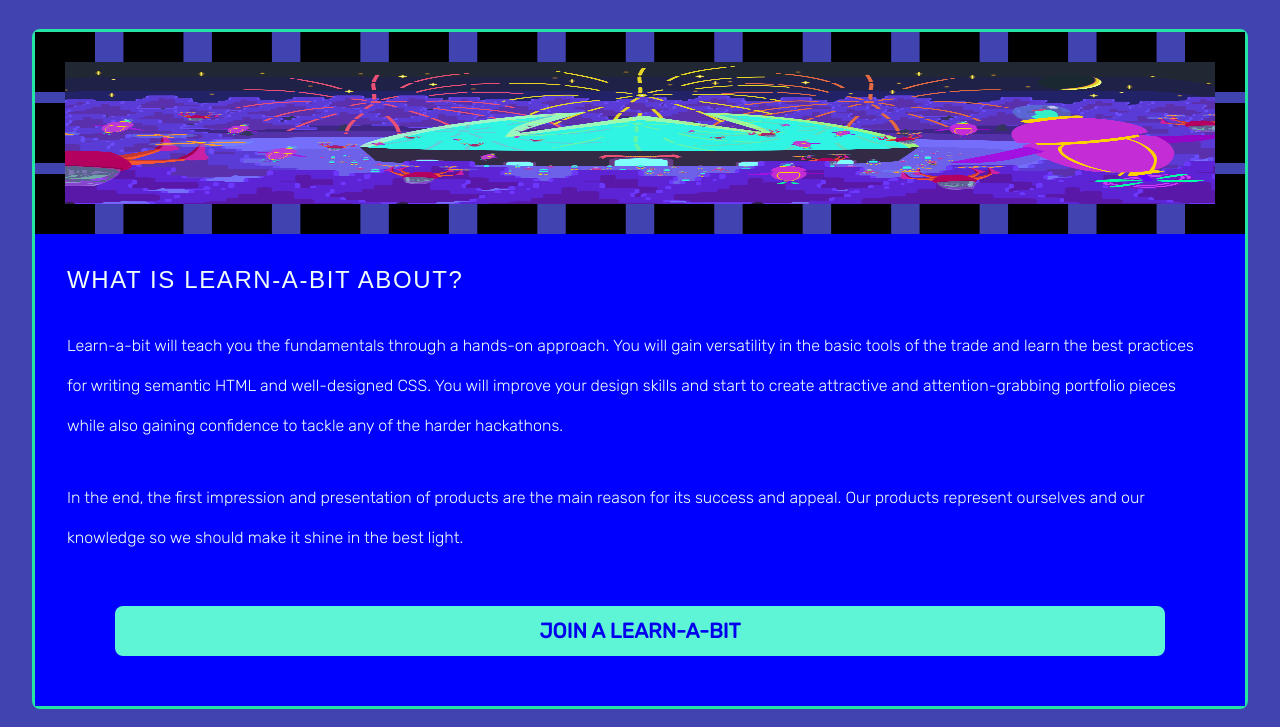
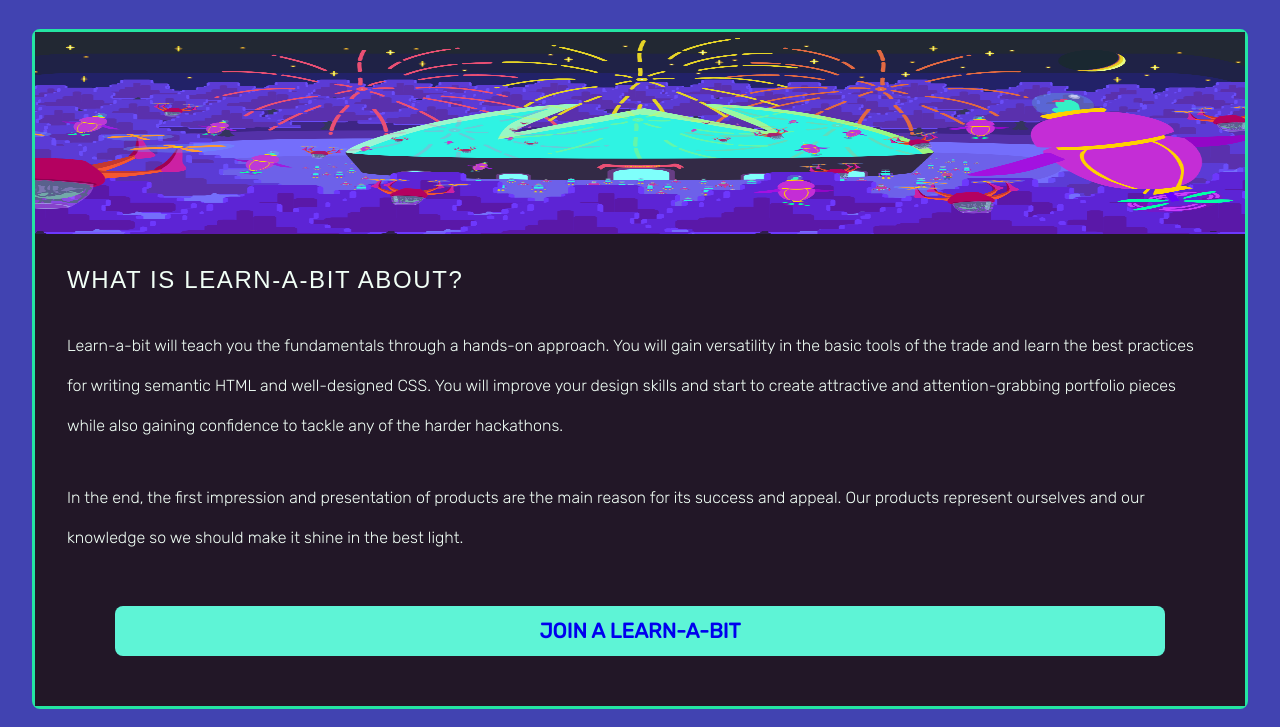
Before and after one commit to celinevalentine/learn-a-bit-challenge-2, a plain HTML site: page index.html in a window 1280 px wide. Shown: the part 73-800 px from the top of the page. Drawn offline with Linux system fonts and the light colour scheme; a web font is replaced by a local one.

Commit message:
commented out card class

```diff
--- a/css/styles.css
+++ b/css/styles.css
@@ -122,13 +122,13 @@ body {
     display: flex;
   }
   /* image on the left */
-  .card__top {
+  /* .card__top {
     border: dashed, black, 30px;
     z-index: 200;
   }
   .card__bottom {
     background-color: blue;
-  }
+  } */
   /* title and text on the right */
 
   /* .card__title,
```
